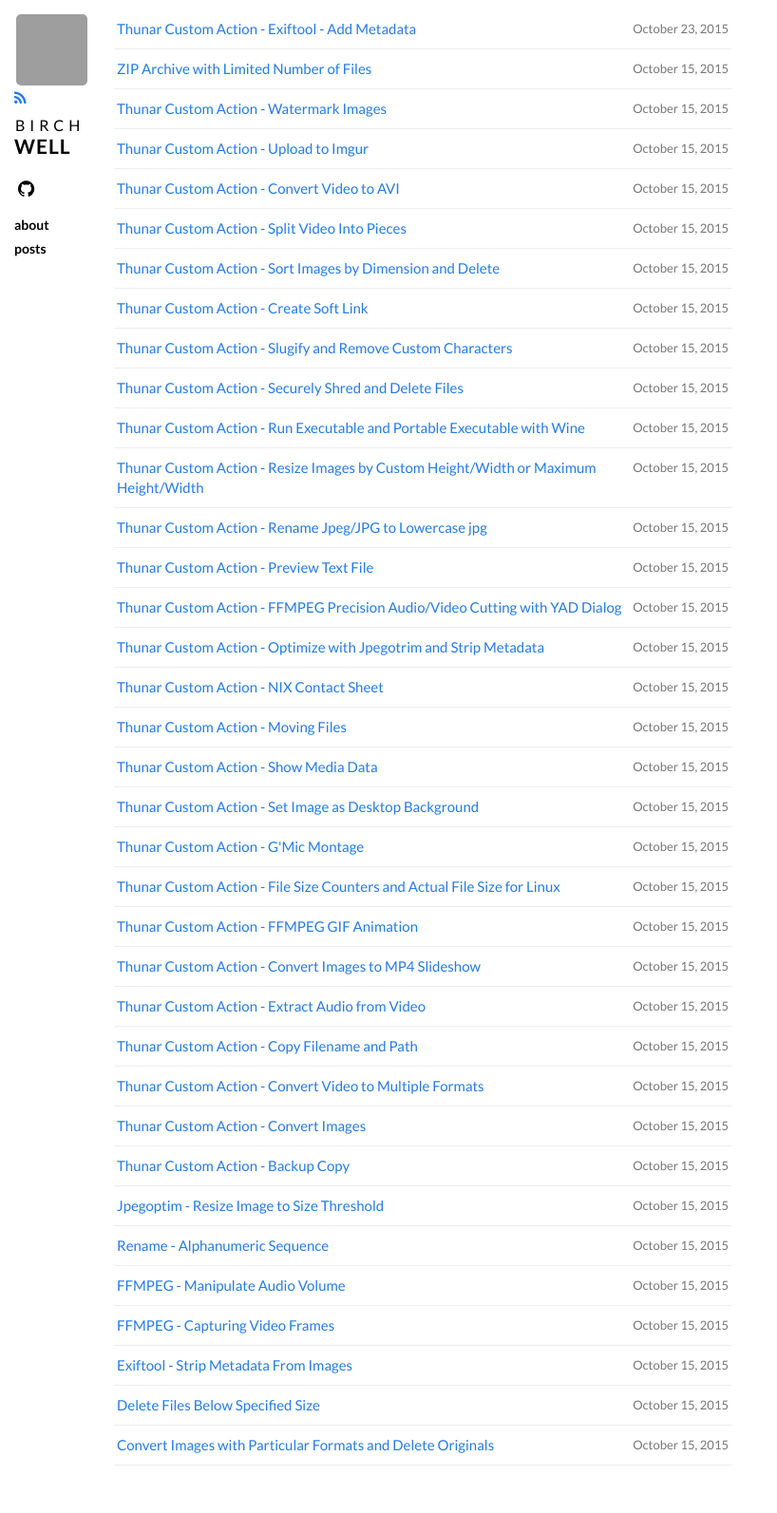
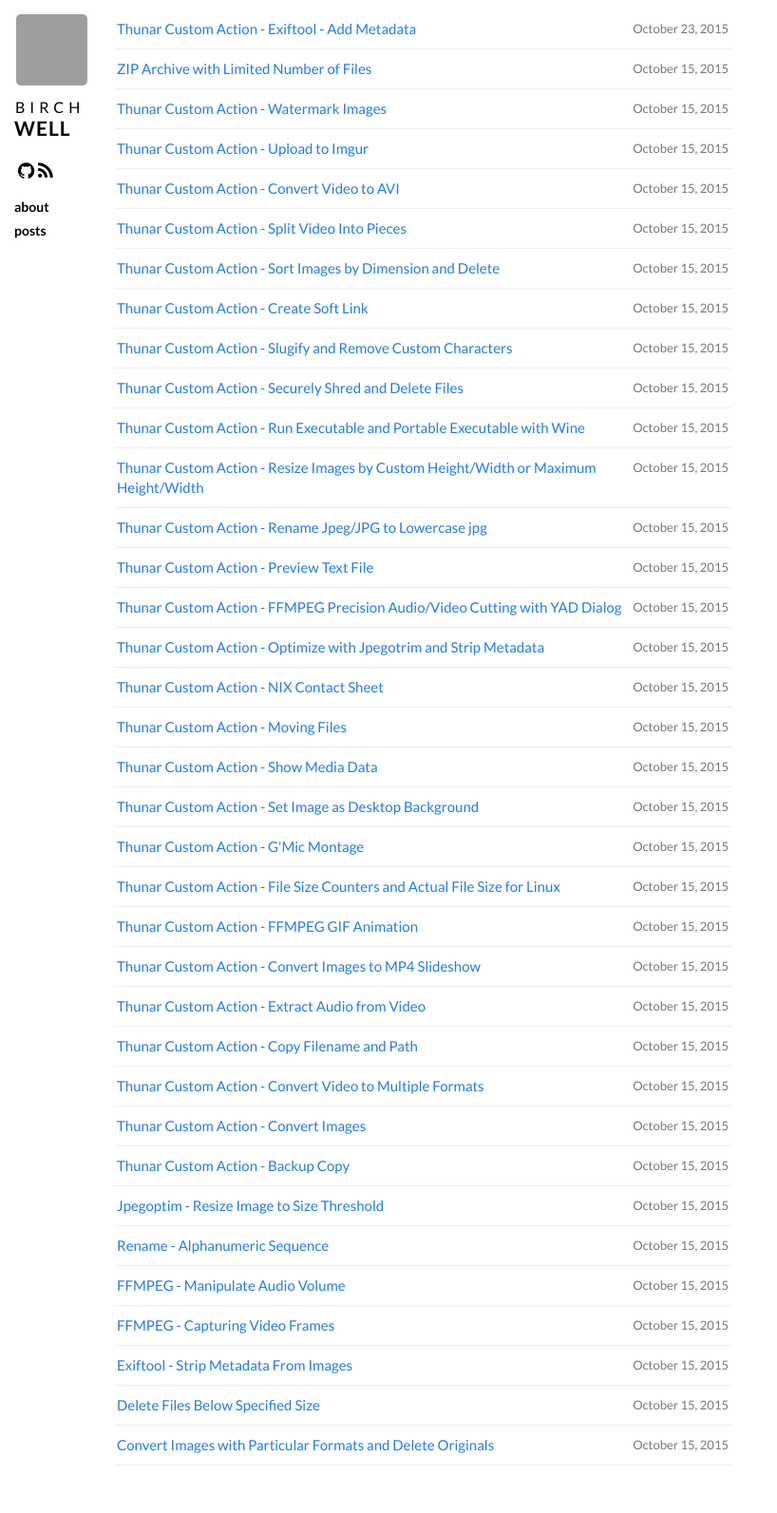
Before and after one commit to Birchwell/birchwell.github.io, a Jekyll site: the page built from index.html, in a window 1280 px wide. Shown: the whole page at 95% size, without its empty margins (0-818 px from the left). Built offline with Jekyll 4.4.1, drawn with Linux system fonts in a browser that asks for light colours; nearby versions of some CDN libraries; Markdown is read by kramdown in place of the engine named in the settings; grey boxes are pictures that could not be loaded.

Commit message:
Update layout.html

```diff
--- a/_layouts/layout.html
+++ b/_layouts/layout.html
@@ -32,7 +32,6 @@
   <section class="sidebar">
     <a href="/">
       <img src="{{ site.github.owner_gravatar_url }}?s=150" height="75" width="75" class="avatar" />
-      <a href="/atom.xml"><i class="fa fa-rss"></i></a>
     </a>
 
     <section class="name">
@@ -44,6 +43,7 @@
 
     <section class="meta">
       <a href="{{ site.github.owner_url }}" target="_blank"><i class="fa fa-github"></i></a>
+      <a href="/atom.xml"><i class="fa fa-rss"></i></a>
     </section>
 
     <section class="nav">
```
